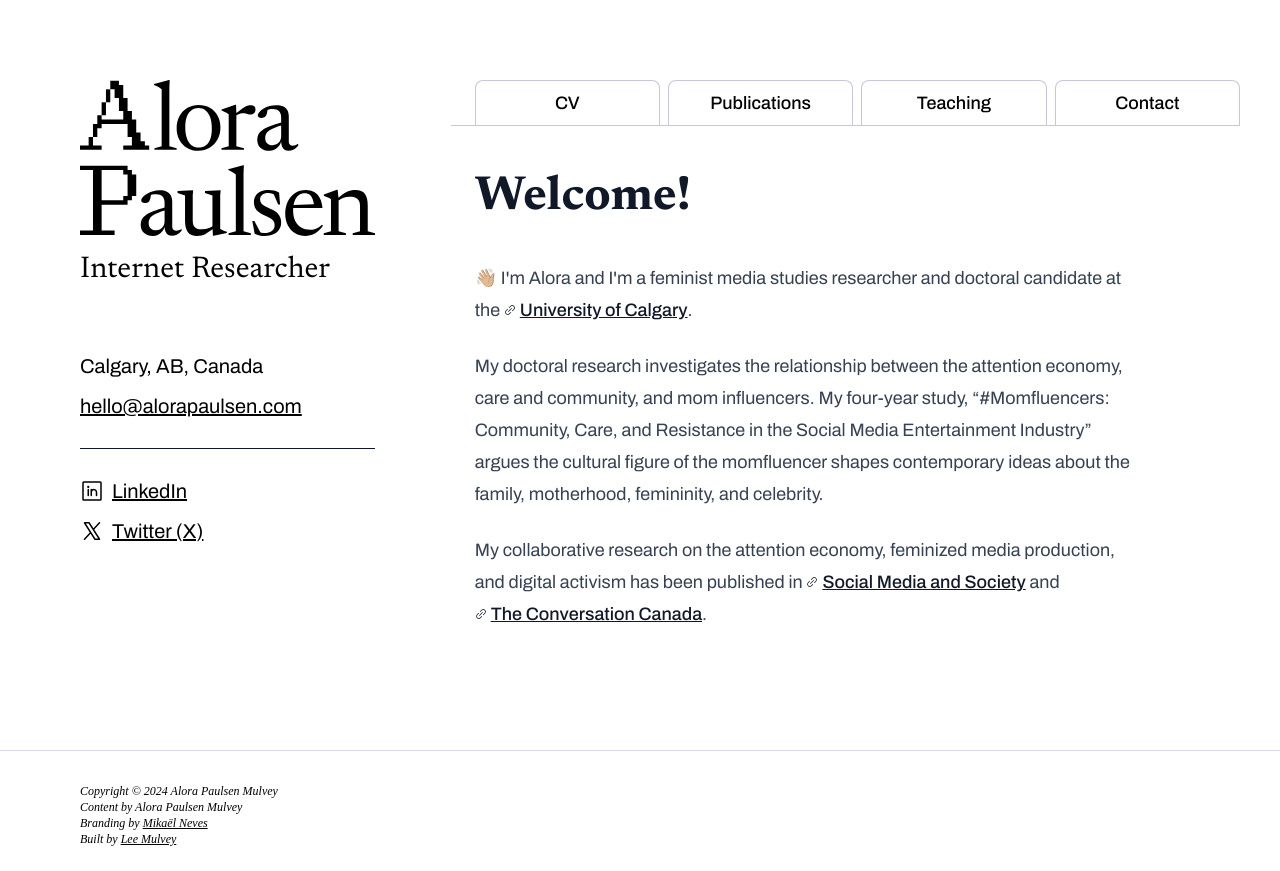
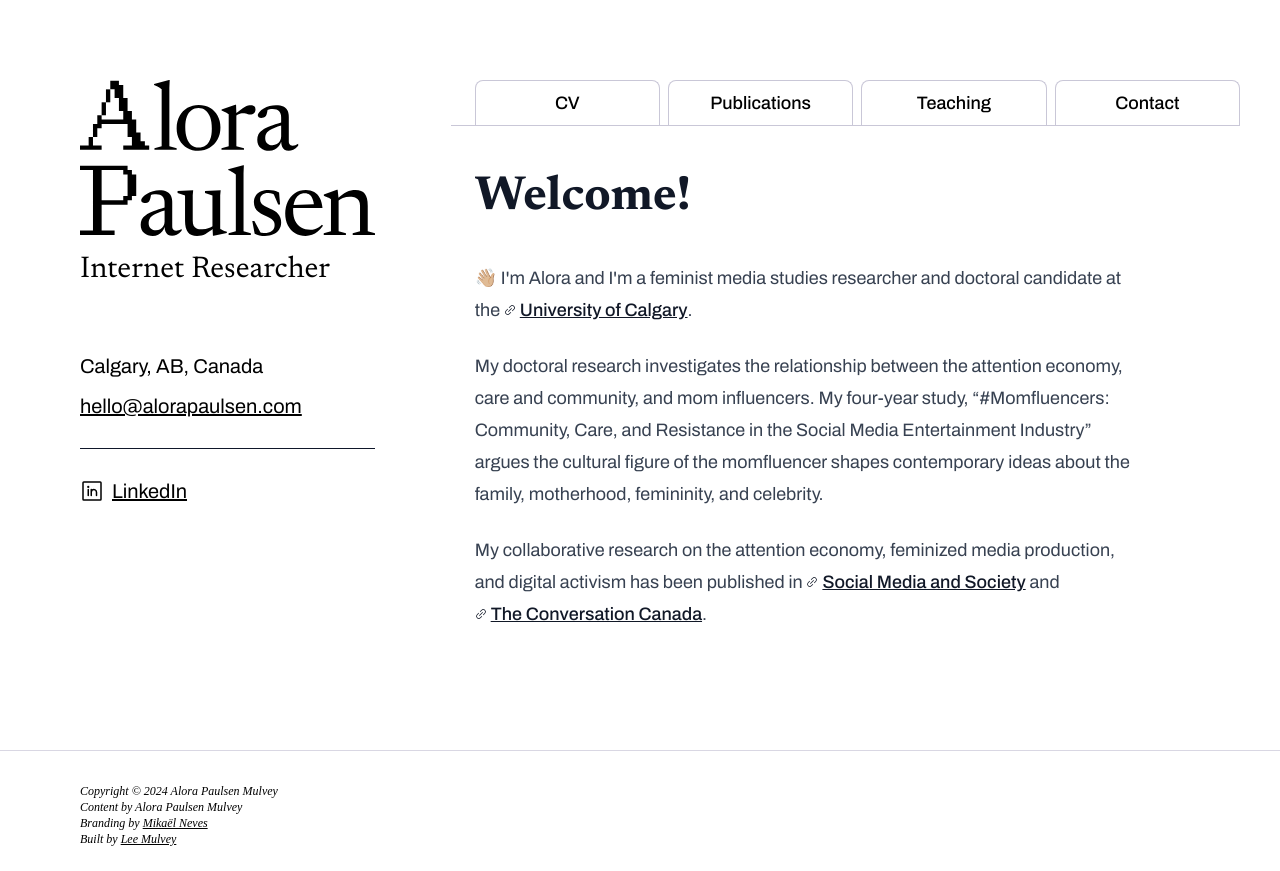
Before and after one commit to LMulvey/alorapaulsen-next, a Next.js app: page / in a window 1280 px wide. Built offline with nearby package versions, Linux system fonts and the light colour scheme.

Commit message:
feat: remove twitter link

```diff
--- a/src/components/sidebar.tsx
+++ b/src/components/sidebar.tsx
@@ -1,4 +1,4 @@
-import { LinkedinLogoIcon, XLogoIcon } from './icons';
+import { LinkedinLogoIcon } from './icons';
 import { archivo, newsreader } from '@/lib/fonts';
 import clsx from 'clsx';
 import Image from 'next/image';
@@ -25,12 +25,6 @@ const SIDEBAR_ITEMS: SidebarItem[] = [
     href: 'https://www.linkedin.com/in/alorapaulsen/',
     icon: <LinkedinLogoIcon size={24} />,
     id: 'linkedin',
-  },
-  {
-    content: 'Twitter (X)',
-    href: 'https://x.com/alorapm',
-    icon: <XLogoIcon size={24} />,
-    id: 'twitter',
   },
 ];
 
```
